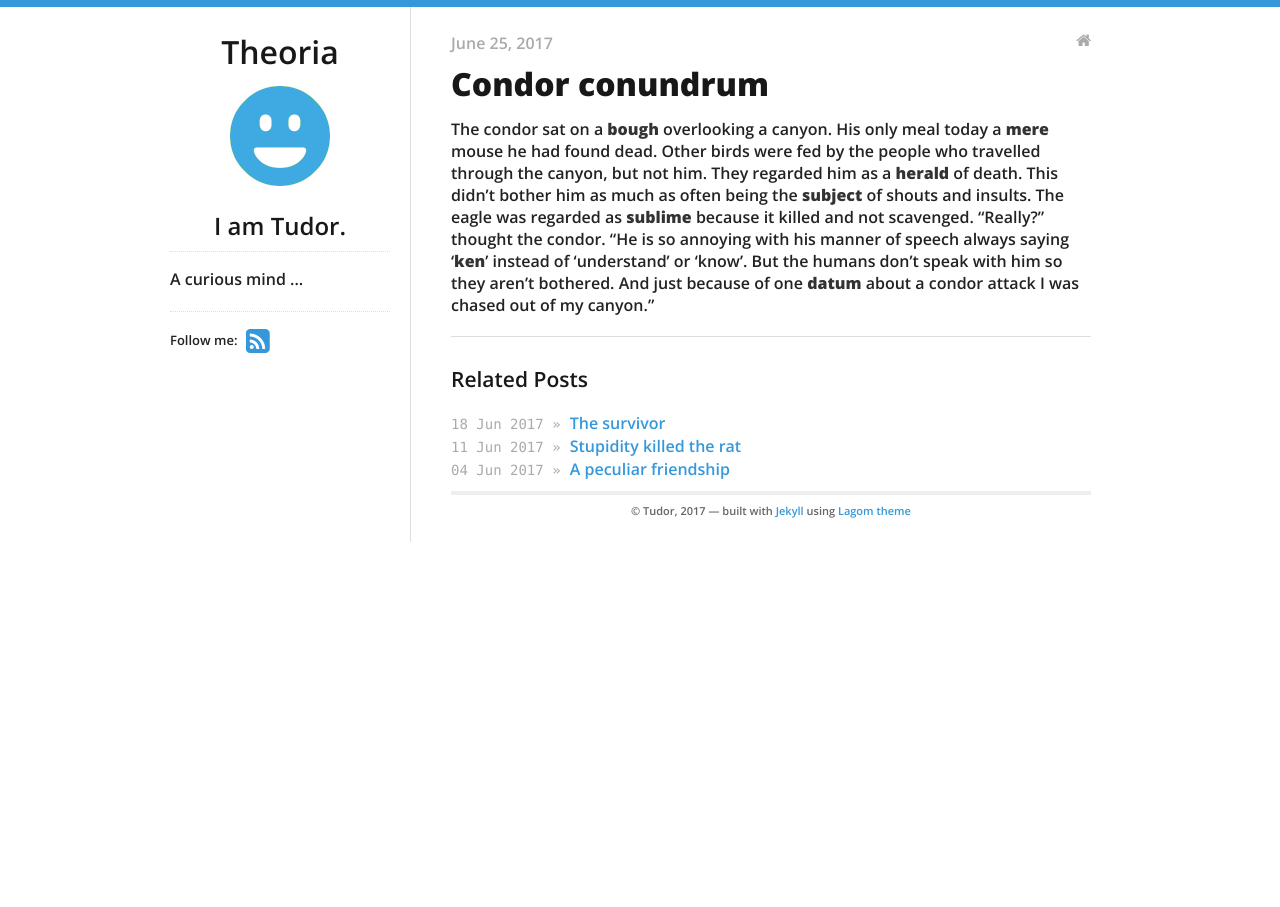
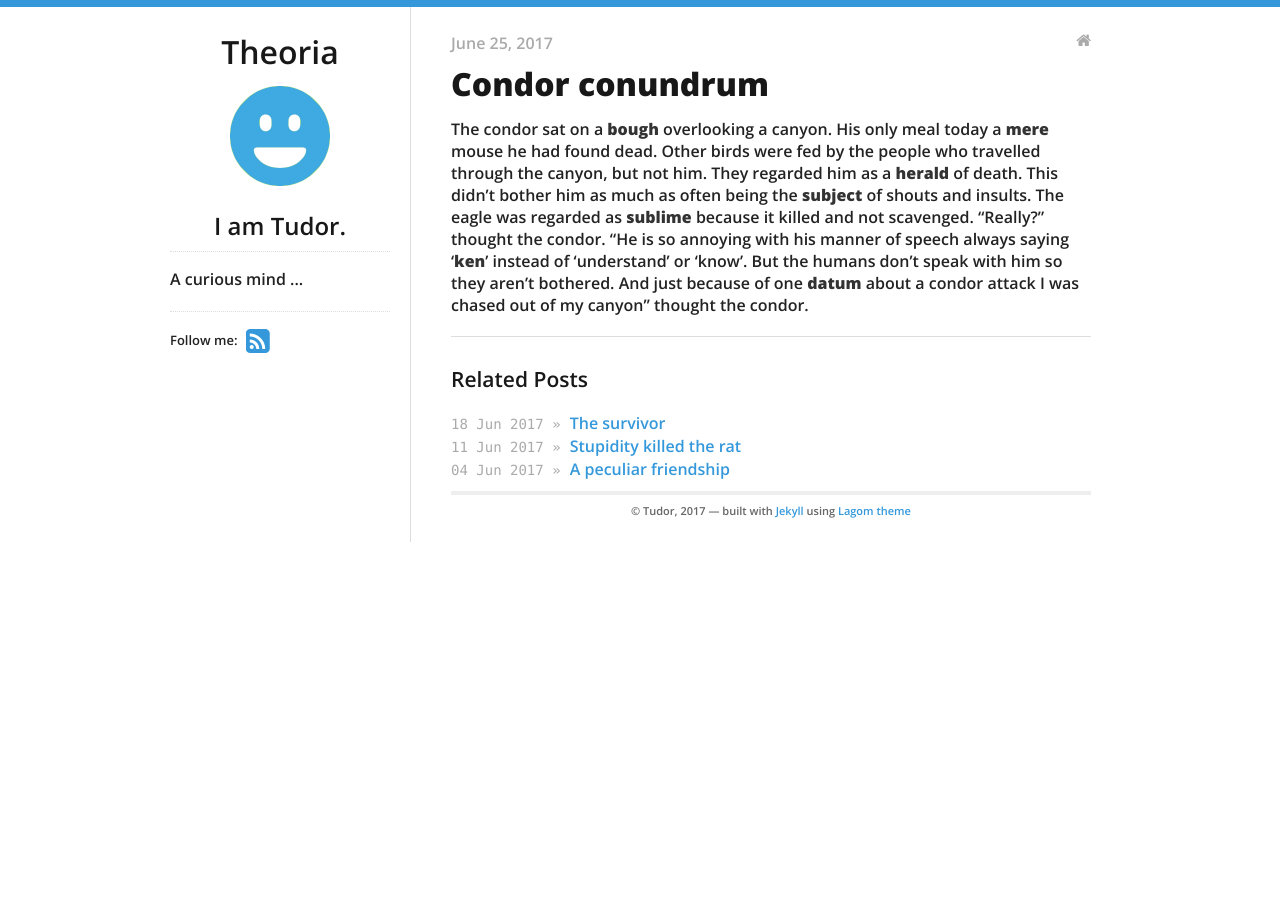
Before and after one commit to cronicar/cronicar.github.io, a Jekyll site: the page built from _posts/2017-06-25-Condor-conundrum.md, in a window 1280 px wide. Built offline with Jekyll 4.4.1, drawn with Linux system fonts in a browser that asks for light colours; nearby versions of some CDN libraries.

Commit message:
last correction

```diff
--- a/_posts/2017-06-25-Condor-conundrum.md
+++ b/_posts/2017-06-25-Condor-conundrum.md
@@ -5,6 +5,6 @@ categories:
 - blog
 ---
 
-The condor sat on a **bough** overlooking a canyon. His only meal today a **mere** mouse he had found dead. Other birds were fed by the people who travelled through the canyon, but not him. They regarded him as a **herald** of death. This didn’t bother him as much as often being the **subject** of shouts and insults. The eagle was regarded as **sublime** because it killed and not scavenged. “Really?” thought the condor. “He is so annoying with his manner of speech always saying '**ken**' instead of 'understand' or 'know'. But the humans don’t speak with him so they aren’t bothered. And just because of one **datum** about a condor attack I was chased out of my canyon."
+The condor sat on a **bough** overlooking a canyon. His only meal today a **mere** mouse he had found dead. Other birds were fed by the people who travelled through the canyon, but not him. They regarded him as a **herald** of death. This didn’t bother him as much as often being the **subject** of shouts and insults. The eagle was regarded as **sublime** because it killed and not scavenged. “Really?” thought the condor. “He is so annoying with his manner of speech always saying '**ken**' instead of 'understand' or 'know'. But the humans don’t speak with him so they aren’t bothered. And just because of one **datum** about a condor attack I was chased out of my canyon" thought the condor.
 
 ---
```
